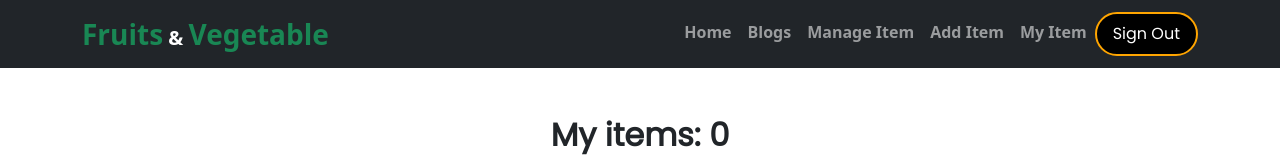
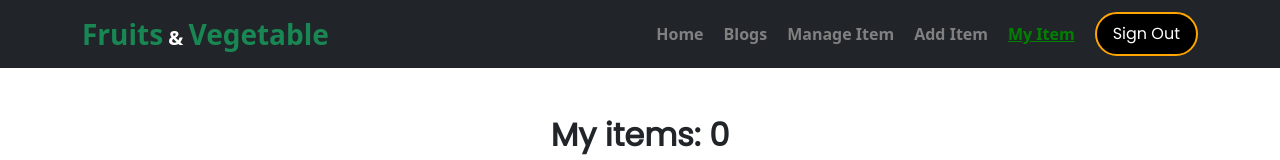
Before and after one commit to arifraj199/fruits-inventory-client, a React (Create React App) app: page /myitem in a window 1280 px wide. Shown: the top 160 px of the page. Built offline with nearby package versions, Linux system fonts and the light colour scheme; no server answers; sample sign-in values are in the browser's storage.

Commit message:
custom link on menu added

```diff
--- /dev/null
+++ b/src/Pages/CustomLink/CustomLink.css
@@ -0,0 +1,10 @@
+.custom-link{
+    margin-top: 10px;
+}
+.custom-link a{
+    margin-right: 20px;
+    color: grey;
+}
+.custom-link a:hover{
+    color: orange;
+}
--- a/src/Pages/CustomLink/CustomLink.js
+++ b/src/Pages/CustomLink/CustomLink.js
@@ -0,0 +1,21 @@
+import { Link, useMatch, useResolvedPath } from "react-router-dom";
+import './CustomLink.css';
+
+function CustomLink({ children, to, ...props }) {
+    let resolved = useResolvedPath(to);
+    let match = useMatch({ path: resolved.pathname, end: true });
+
+    return (
+      <div className="custom-link">
+        <Link
+          style={{color:match ?"green":"grey", textDecoration: match ? "underline" : "none" }}
+          to={to}
+          {...props}
+        >
+          {children}
+        </Link>
+      </div>
+    );
+  }
+
+export default CustomLink;
--- a/src/Pages/Shared/Header/Header.css
+++ b/src/Pages/Shared/Header/Header.css
@@ -26,4 +26,7 @@
     .login .login-button{
         width: 25%;
     }
+    .login,.signout{
+        margin-top: 5px;
+    }
 }
--- a/src/Pages/Shared/Header/Header.js
+++ b/src/Pages/Shared/Header/Header.js
@@ -4,6 +4,7 @@ import { Container, Nav, Navbar } from "react-bootstrap";
 import { useAuthState } from "react-firebase-hooks/auth";
 import { Link } from "react-router-dom";
 import auth from "../../../firebase.init";
+import CustomLink from "../../CustomLink/CustomLink";
 import "./Header.css";
 
 const Header = () => {
@@ -21,15 +22,16 @@ const Header = () => {
           <Navbar.Toggle aria-controls="responsive-navbar-nav" />
           <Navbar.Collapse id="responsive-navbar-nav">
             <Nav className="ms-auto fw-bold">
-              <Nav.Link as={Link} to="/home">Home</Nav.Link>
-              <Nav.Link as={Link} to="/blogs">Blogs</Nav.Link>
+              <CustomLink to="/home">Home</CustomLink>
+              <CustomLink to="/blogs">Blogs</CustomLink>
+              {/* <Nav.Link as={Link} to="/blogs">Blogs</Nav.Link> */}
               {
                 user
                 ?
                 <>
-                  <Nav.Link as={Link} to="/manageitem">Manage Item</Nav.Link>
-                  <Nav.Link as={Link} to="/additem">Add Item</Nav.Link>
-                  <Nav.Link as={Link} to="/myitem">My Item</Nav.Link>
+                  <CustomLink to="/manageitem">Manage Item</CustomLink>
+                  <CustomLink to="/additem">Add Item</CustomLink>
+                  <CustomLink to="/myitem">My Item</CustomLink>
                   <div className="signout">
                     <button onClick={handleSignout} className="btn btn-link text-decoration-none text-white text-start signout">Sign Out</button>
                   </div>
```
